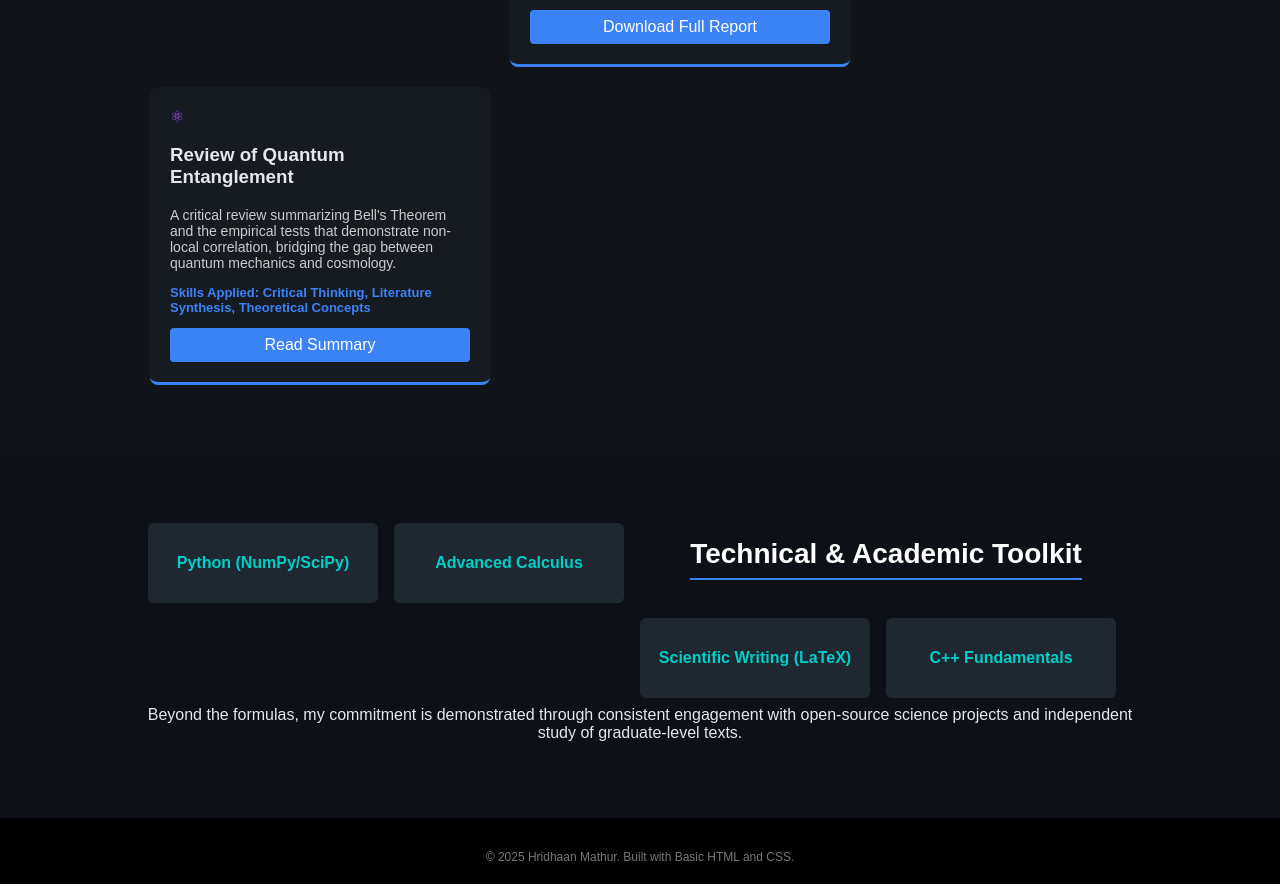
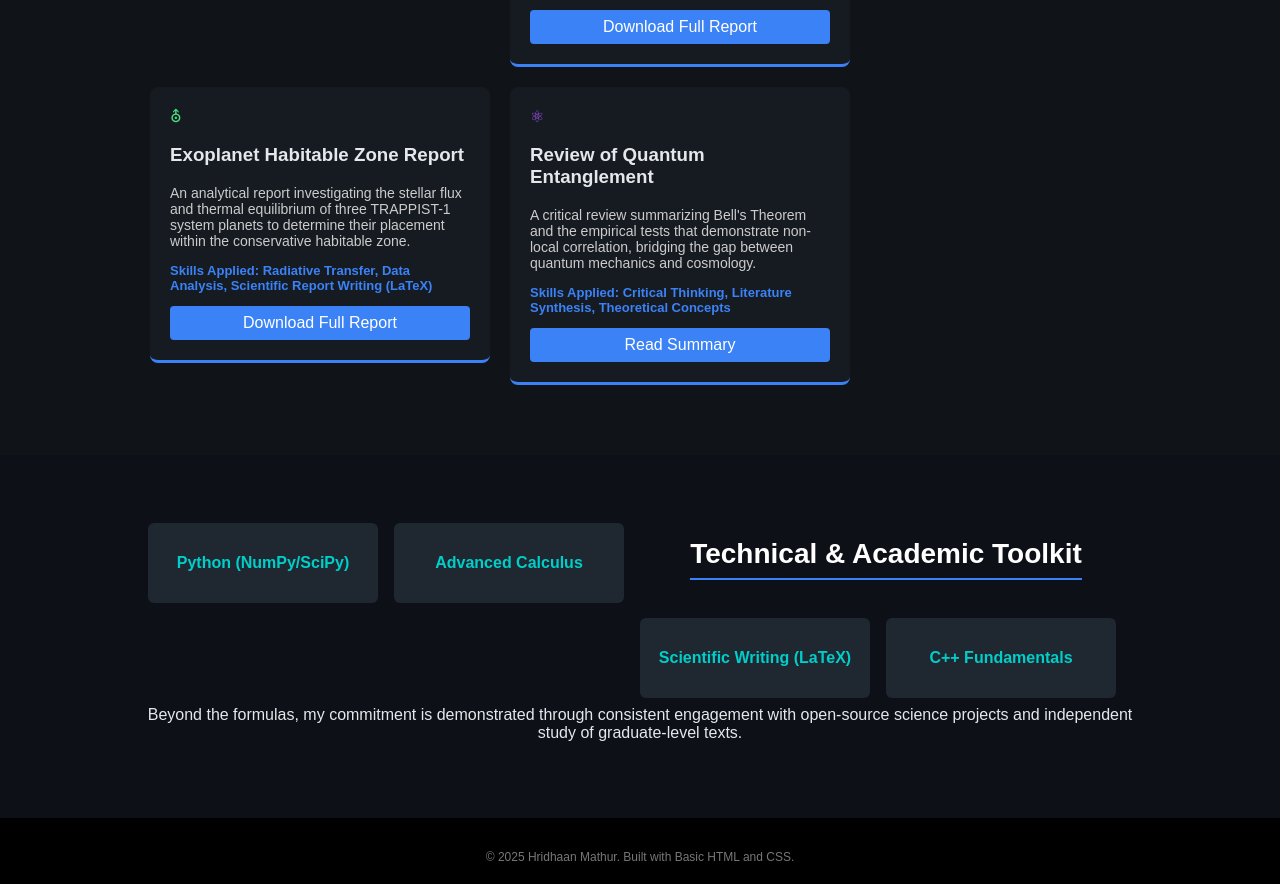
Before and after one commit to mathurhridhaan-jpg/astrophysicsblog, a plain HTML site: page index.html in a window 1280 px wide. Shown: the part 1296-2180 px from the top of the page. Drawn offline with Linux system fonts and the light colour scheme.

Commit message:
Change title to 'Astrophysics Blog' and add research item
Updated the title and added a new research item about exoplanets.

```diff
--- a/index.html
+++ b/index.html
@@ -3,7 +3,7 @@
 <head>
     <meta charset="UTF-8">
     <meta name="viewport" content="width=device-width, initial-scale=1.0">
-    <title>Hridhaan Mathur - Portfolio</title>
+    <title>Astrophysics Blog</title>
     <style>
         body {
             font-family: Arial, sans-serif;
@@ -201,6 +201,20 @@
                 </a>
             </div>
 
+              <div class="research-item">
+                <div class="icon" style="color:#4ade80;">⛢</div>
+                <h3>Exoplanet Habitable Zone Report</h3>
+                <p style="font-size: 14px; color: #ccc;">
+                    An analytical report investigating the stellar flux and thermal equilibrium of three TRAPPIST-1 system planets to determine their placement within the conservative habitable zone.
+                </p>
+                <p style="font-size: 13px; font-weight: bold; color: #3b82f6;">
+                    Skills Applied: Radiative Transfer, Data Analysis, Scientific Report Writing (LaTeX)
+                </p>
+                <a href="#" style="background-color: #3b82f6; color: #fff; padding: 8px; border-radius: 4px; display: block; text-align: center; text-decoration: none;">
+                    Download Full Report
+                </a>
+            </div>
+
             <div class="research-item">
                 <div class="icon" style="color:#a855f7;">⚛</div>
                 <h3>Review of Quantum Entanglement</h3>
```
